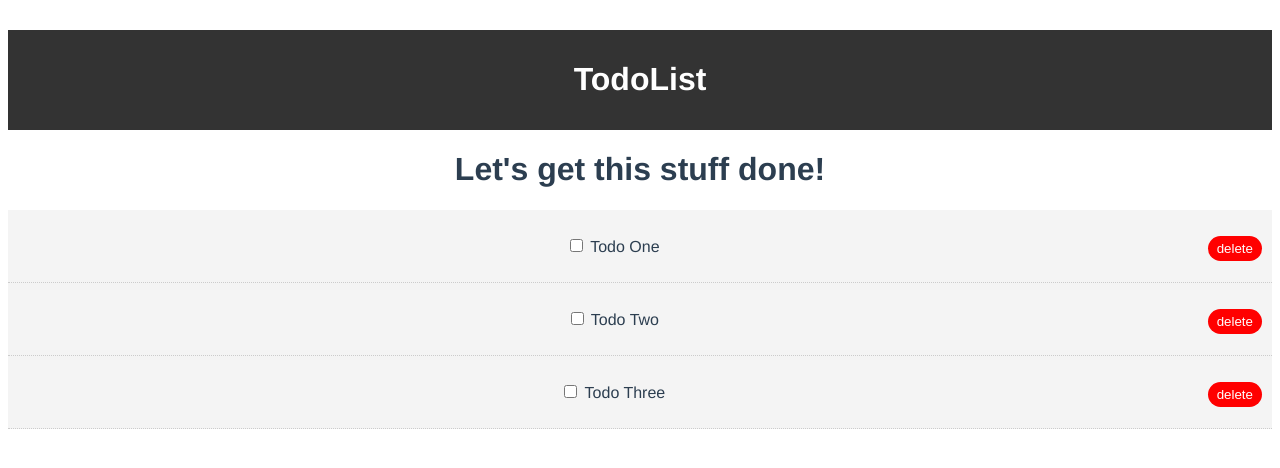
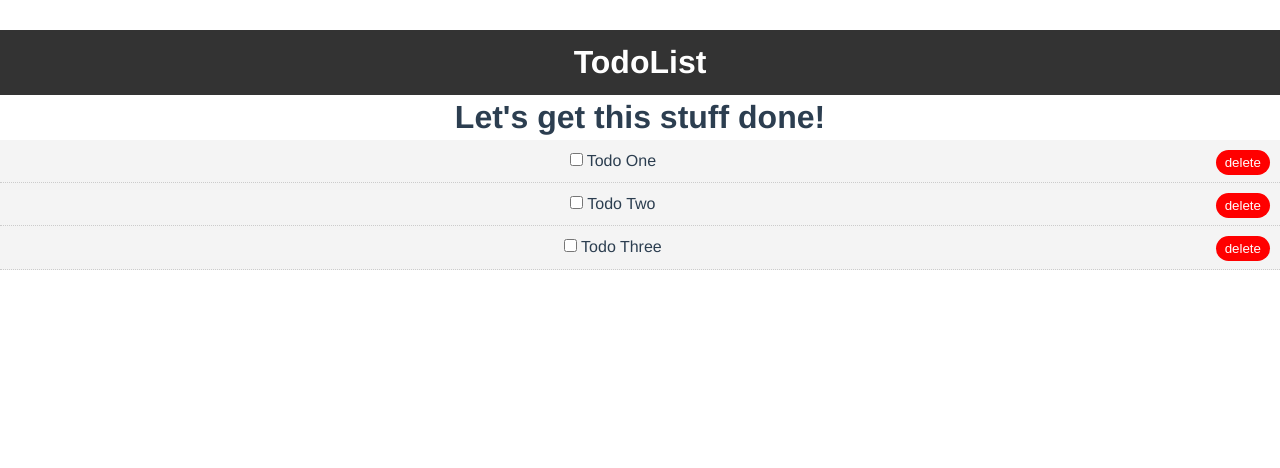
Before and after one commit to stujmar/vue-sinatra, a Vue app in the folder hello-vue/: page / in a window 1280 px wide. Shown: the top 468 px of the page. Built offline with nearby package versions, Linux system fonts and the light colour scheme.

Commit message:
added global stying to the App.vue

```diff
--- a/hello-vue/src/App.vue
+++ b/hello-vue/src/App.vue
@@ -48,6 +48,29 @@ export default {
 </script>
 
 <style>
+  * {
+    box-sizing: border-box;
+    margin: 0;
+    padding: 0;
+  }
+
+  body {
+    font-family: Arial, Helvetica, san-serif;
+    line-height: 1.4;
+  }
+
+  .btn {
+    display: inline-block;
+    border: none;
+    background: #555;
+    color: #fff;
+    padding: 7px 20px;
+    cursor: pointer;
+  }
+
+  .btn:hover {
+    background: #666;
+  }
 #app {
   font-family: Avenir, Helvetica, Arial, sans-serif;
   -webkit-font-smoothing: antialiased;
```
